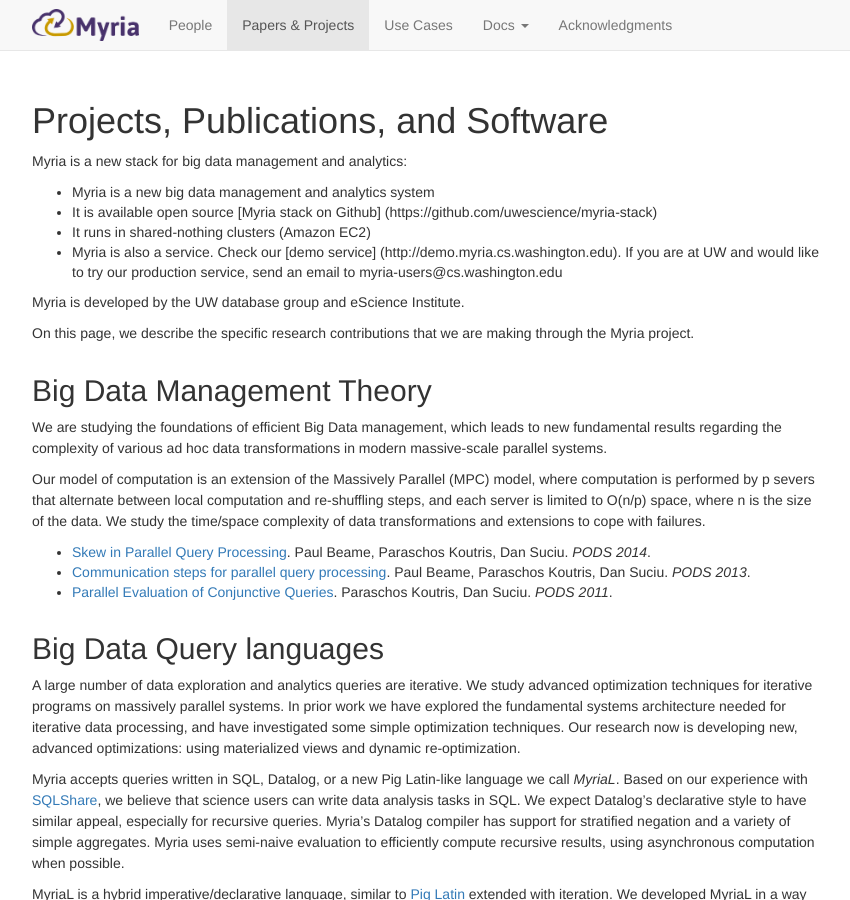
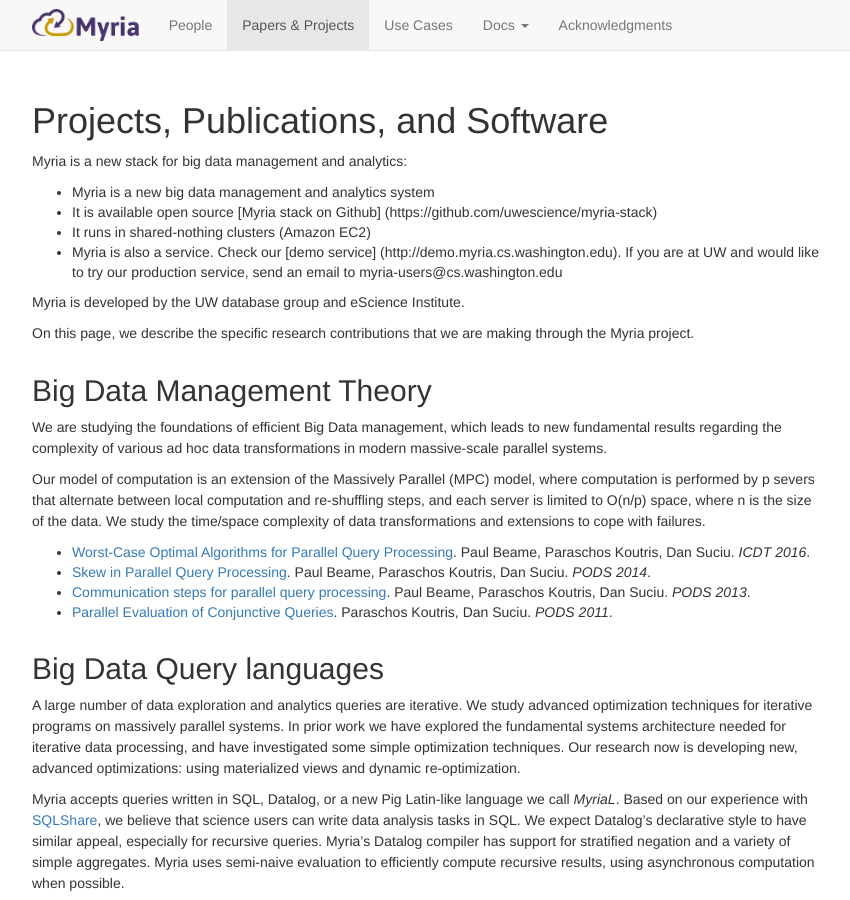
Before and after one commit to uwescience/myria-website, a Jekyll site: the page built from projects.markdown, in a window 1280 px wide and 900 px high. Shown: the whole window, without its empty margins (213-1063 px from the left). Built offline with Jekyll 4.4.1, drawn with Linux system fonts in a browser that asks for light colours; nearby versions of some CDN libraries; Markdown is read by kramdown in place of the engine named in the settings.

Commit message:
Update projects.markdown

```diff
--- a/projects.markdown
+++ b/projects.markdown
@@ -27,6 +27,7 @@
 
 Our model of computation is an extension of the Massively Parallel (MPC) model, where computation is performed by p severs that alternate between local computation and re-shuffling steps, and each server is limited to O(n/p) space, where n is the size of the data. We study the time/space complexity of data transformations and extensions to cope with failures.
 
+* [Worst-Case Optimal Algorithms for Parallel Query Processing]({{site.baseurl}}/publications/worstcase-beame.pdf). Paul Beame, Paraschos Koutris, Dan Suciu. *ICDT 2016*.
 * [Skew in Parallel Query Processing]({{site.baseurl}}/publications/skew-beame.pdf). Paul Beame, Paraschos Koutris, Dan Suciu. *PODS 2014*.
 * [Communication steps for parallel query processing]({{site.baseurl}}/publications/communication-beame.pdf). Paul Beame, Paraschos Koutris, Dan Suciu. *PODS 2013*.
 * [Parallel Evaluation of Conjunctive Queries]({{site.baseurl}}/publications/parallel-koutris.pdf). Paraschos Koutris, Dan Suciu. *PODS 2011*.
```
